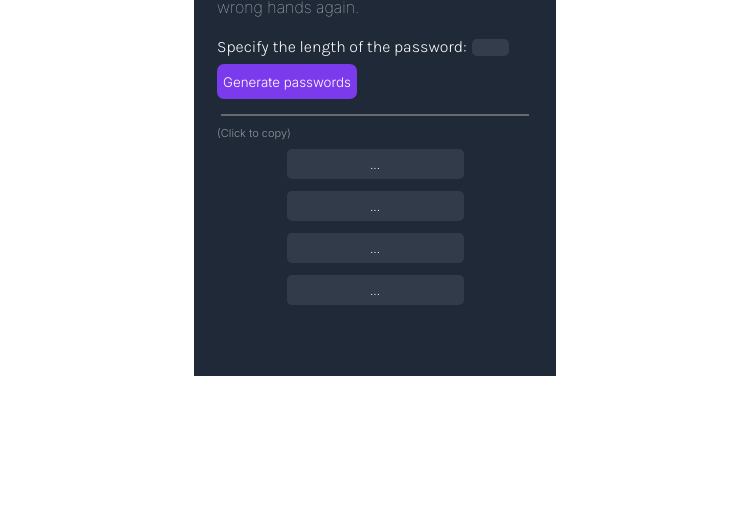
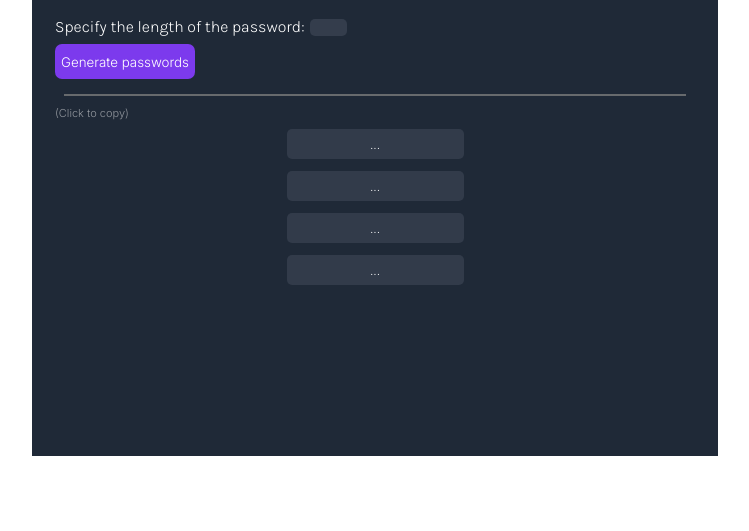
Before and after one commit to AweSamarth/Password-Generator, a plain HTML site: page index.html in a window 1280 px wide. Shown: the part 269-800 px from the top of the page, without its empty margins (265-1014 px from the left). Drawn offline with Linux system fonts and the light colour scheme.

Commit message:
Password generator using html css and js

```diff
--- a/styles.css
+++ b/styles.css
@@ -148,7 +148,8 @@ hr{
 
 
     .main{
-        height:60vh;
+        height:70vh;
+        width:80vh;
 
     }
 }
```
Also changed, not shown: index.html (+1 -0 lines).
